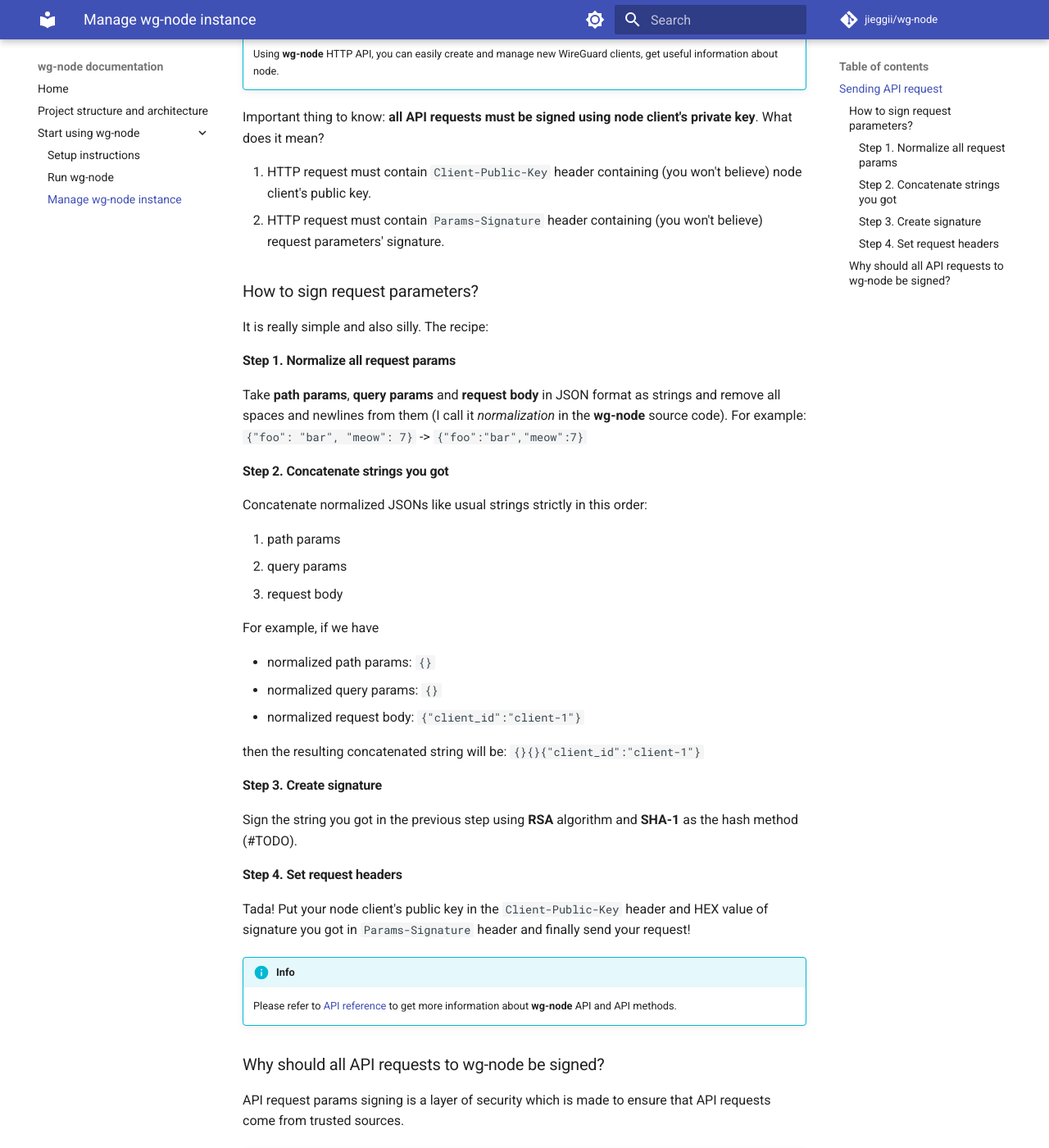
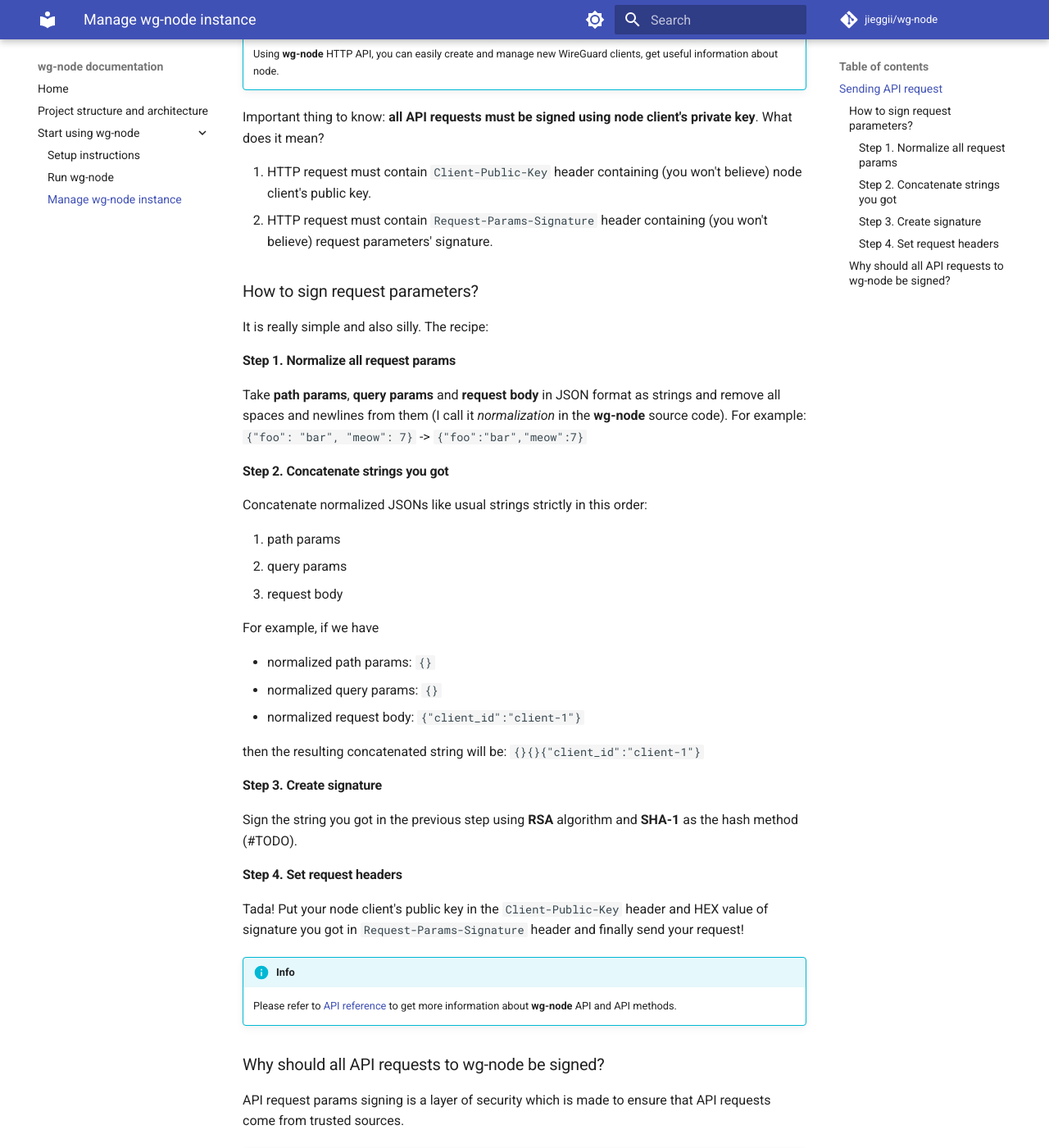
Before and after one commit to jieggii/wg-node, an MkDocs documentation site: the page built from docs/usage/manage-your-wg-node-instance.md, in a window 1280 px wide and 1400 px high, scrolled down 320 px. Shown: the whole window at 82% size. Built offline with MkDocs 1.6.1 and Material for MkDocs 9.7.7, drawn with Linux system fonts in a browser that asks for light colours; comment, search, counter and statistics services are not loaded.

Commit message:
Fix requests params signature request header name in docs

```diff
--- a/docs/usage/manage-your-wg-node-instance.md
+++ b/docs/usage/manage-your-wg-node-instance.md
@@ -14,7 +14,8 @@ Important thing to know: **all API requests must be signed using node client's p
 What does it mean?
 
 1. HTTP request must contain `Client-Public-Key` header containing (you won't believe) node client's public key.
-2. HTTP request must contain `Params-Signature` header containing (you won't believe) request parameters' signature.
+2. HTTP request must contain `Request-Params-Signature` header containing (you won't believe) request parameters'
+   signature.
 
 ### How to sign request parameters?
 
@@ -51,7 +52,7 @@ Sign the string you got in the previous step using **RSA** algorithm and **SHA-1
 
 Tada!
 Put your node client's public key in the `Client-Public-Key` header and
-HEX value of signature you got in `Params-Signature` header and finally send your request!
+HEX value of signature you got in `Request-Params-Signature` header and finally send your request!
 
 !!! info
 
```
